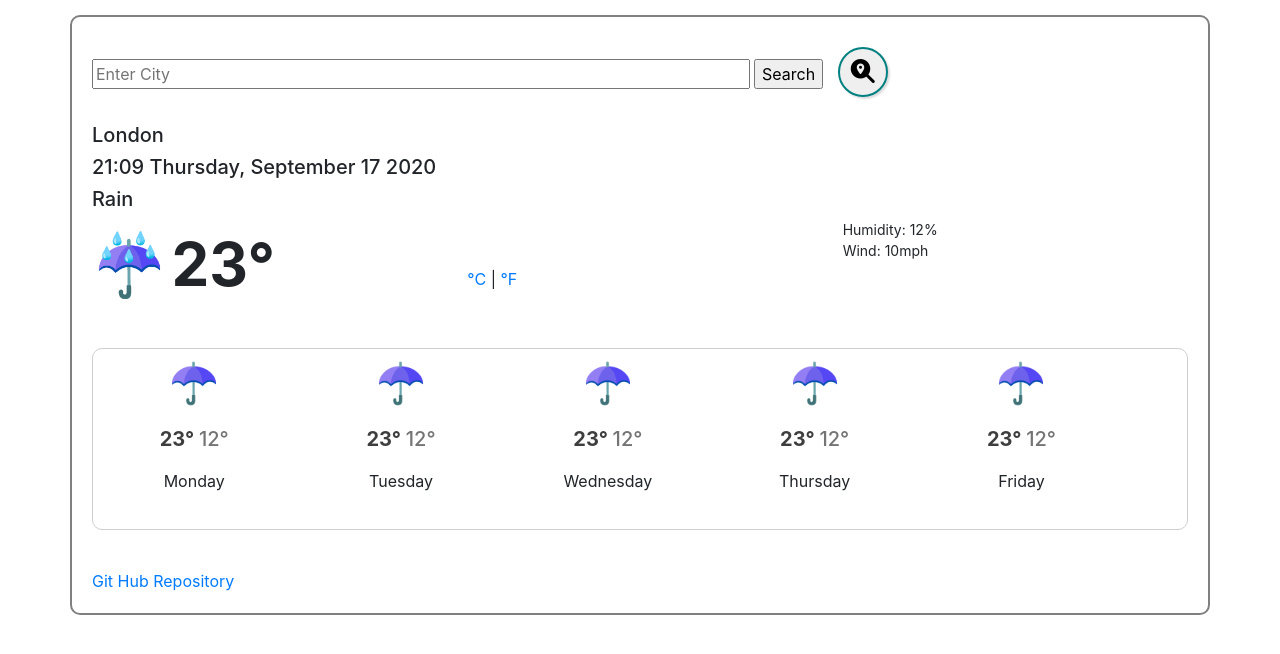
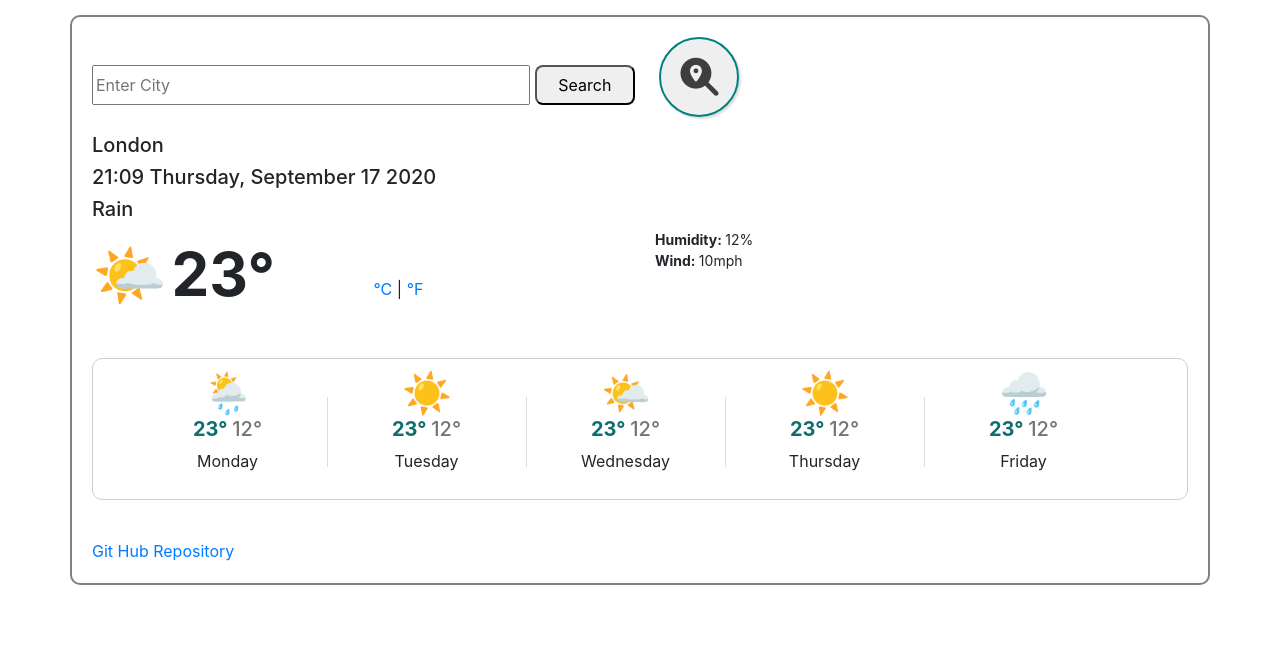
Before and after one commit to EllieSanghani/SheCodes-WeatherAPP, a website built with Parcel: page index.html in a window 1280 px wide. Built offline with nearby package versions, Linux system fonts and the light colour scheme; a web font is replaced by a local one.

Commit message:
Styling Improvments
Keylines, CTAs, Padding

```diff
--- a/index.html
+++ b/index.html
@@ -34,7 +34,8 @@
             />
             <input type="submit" value="Search" class="searchButton" />
             <button class="location">
-              <h3><i class="fas fa-search-location"></i></h3>
+              <i class="fas fa-search-location"></i>
+            </button>
           </div>
         </form>
       </div>
@@ -43,23 +44,23 @@
       <h5 id="currentWeather">Rain</h5>
 
       <div class="row">
-        <div class="col-4">
-          <main class="dayEmoji">☔</main>
+        <div class="col-3">
+          <main class="dayEmoji">🌤</main>
           <h1 class="dayTemp">
             <strong> 23° </strong>
           </h1>
         </div>
-        <div class="col-4" id="converter">
+        <div class="col-3" id="converter">
           <br />
           <br />
           <a class="ctemp" id="celcius" href="#">°C</a> |
           <a class="ftemp" id="fahrenheit" href="#">°F</a>
         </div>
 
-        <div class="col-4">
+        <div class="col-3">
           <main class="extraInfo">
-            <span id="humidity">Humidity: 12% </span> <br />
-            <span id="wind-speed"> Wind: 10mph </span>
+            <span id="humidity"><strong>Humidity: </strong> 12% </span> <br />
+            <span id="wind-speed"> <strong>Wind: </strong> 10mph </span>
           </main>
         </div>
       </div>
@@ -67,7 +68,7 @@
 
       <section class="week">
         <div class="col-2">
-          <h1 class="emoji">☂️</h1>
+          <h1 class="emoji">🌦</h1>
           <div class="col-12">
             <h5 class="temp"><strong class="day">23° </strong> 12°</h5>
             <div class="col-12">
@@ -75,8 +76,9 @@
             </div>
           </div>
         </div>
+        <div class="vl"></div>
         <div class="col-2">
-          <h1 class="emoji">☂️</h1>
+          <h1 class="emoji">☀️</h1>
           <div class="col-12">
             <h5 class="temp"><strong class="day">23° </strong> 12°</h5>
             <div class="col-12">
@@ -84,8 +86,9 @@
             </div>
           </div>
         </div>
+        <div class="vl"></div>
         <div class="col-2">
-          <h1 class="emoji">☂️</h1>
+          <h1 class="emoji">🌤</h1>
           <div class="col-12">
             <h5 class="temp"><strong class="day">23° </strong> 12°</h5>
             <div class="col-12">
@@ -93,8 +96,9 @@
             </div>
           </div>
         </div>
+        <div class="vl"></div>
         <div class="col-2">
-          <h1 class="emoji">☂️</h1>
+          <h1 class="emoji">☀️</h1>
           <div class="col-12">
             <h5 class="temp"><strong class="day">23° </strong> 12°</h5>
             <div class="col-12">
@@ -102,8 +106,9 @@
             </div>
           </div>
         </div>
+        <div class="vl"></div>
         <div class="col-2">
-          <h1 class="emoji">☂️</h1>
+          <h1 class="emoji">🌧</h1>
           <div class="col-12">
             <h5 class="temp"><strong class="day">23° </strong> 12°</h5>
             <div class="col-12">
--- a/src/styles.css
+++ b/src/styles.css
@@ -6,33 +6,50 @@
   border-radius: 10px;
 }
 .location {
-  border-radius: 30px;
+  border-radius: 50px;
   padding: 5px 5px 5px 5px;
-  width: 50px;
-  height: 50px;
-  margin: 10px;
+  width: 80px;
+  height: 80px;
+  margin: 0px 40px 0px 20px;
   border: 2px solid teal;
   box-shadow: 2px 2px 2px #dddddd;
+  position: relative;
 }
 .fa-search-location {
-  font-size: 24px;
+  font-size: 38px;
   text-align: center;
+  color: #3e3e3e;
+}
+
+.searchButton {
+  width: 100px;
+  height: 40px;
+  border-radius: 8px;
+  margin: 0;
+}
+
+.vl {
+  display: inline-block;
+  border-left: 1px solid #dddddd;
+  height: 70px;
 }
 
 #search-city-input {
-  width: 60%;
+  width: 40%;
+  height: 40px;
 }
 
 div .col-2 {
   display: inline-block;
   margin: 0px 10px;
+  padding: 0px;
 }
 
 section .col-12,
 .emoji {
   text-align: center;
   display: inline-block;
-  margin: 10px auto;
+  margin: 0 auto;
   padding: 0px;
 
   width: 100%;
@@ -48,7 +65,7 @@ section .col-12,
 }
 
 .day {
-  color: #3e3e3e;
+  color: rgb(14, 109, 109);
 }
 .temp {
   color: #747474;
@@ -64,7 +81,7 @@ section .col-12,
   display: block;
   margin: 15px auto;
   border: 1px solid rgb(207, 207, 207);
-  padding: 0px;
+  padding: 10px 40px;
   border-radius: 10px;
   width: 100%;
 }
```
Also changed, not shown: src/index.js (+4 -3 lines).
